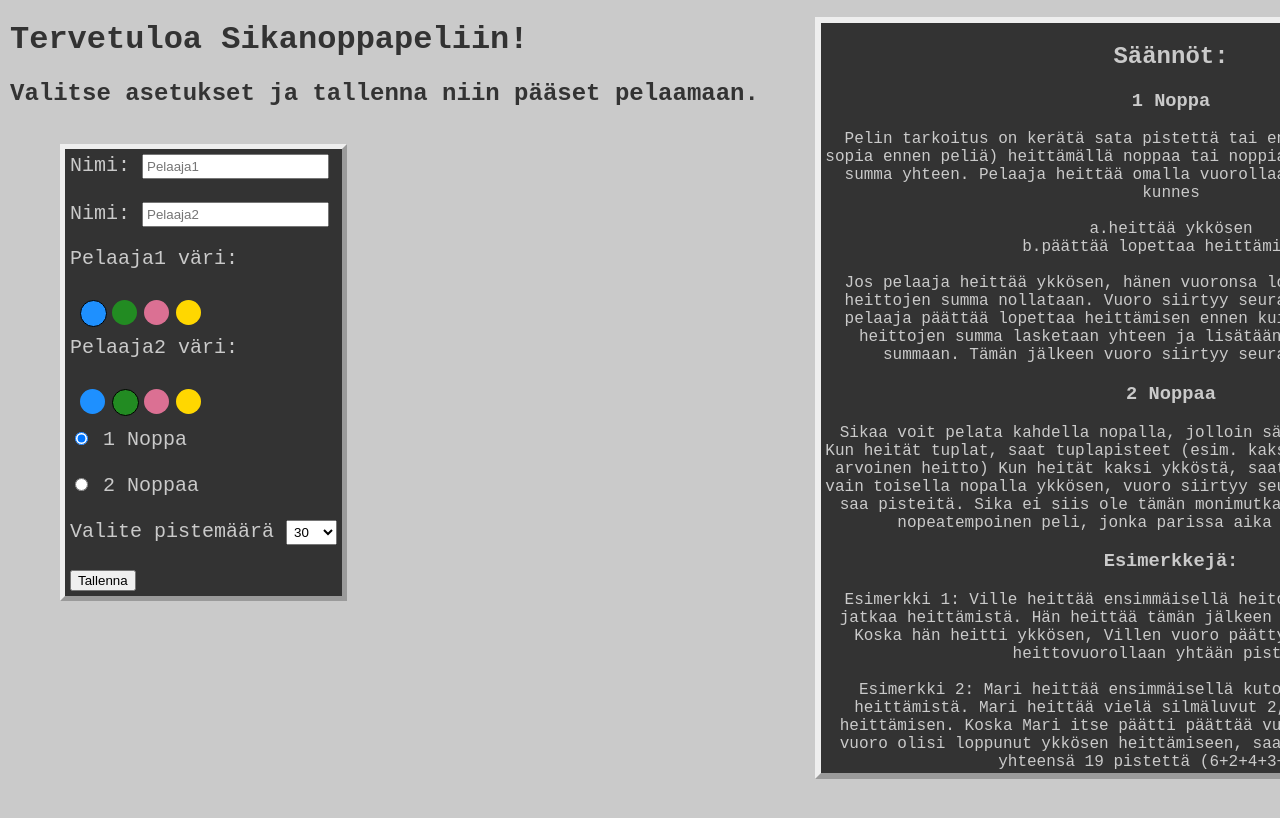
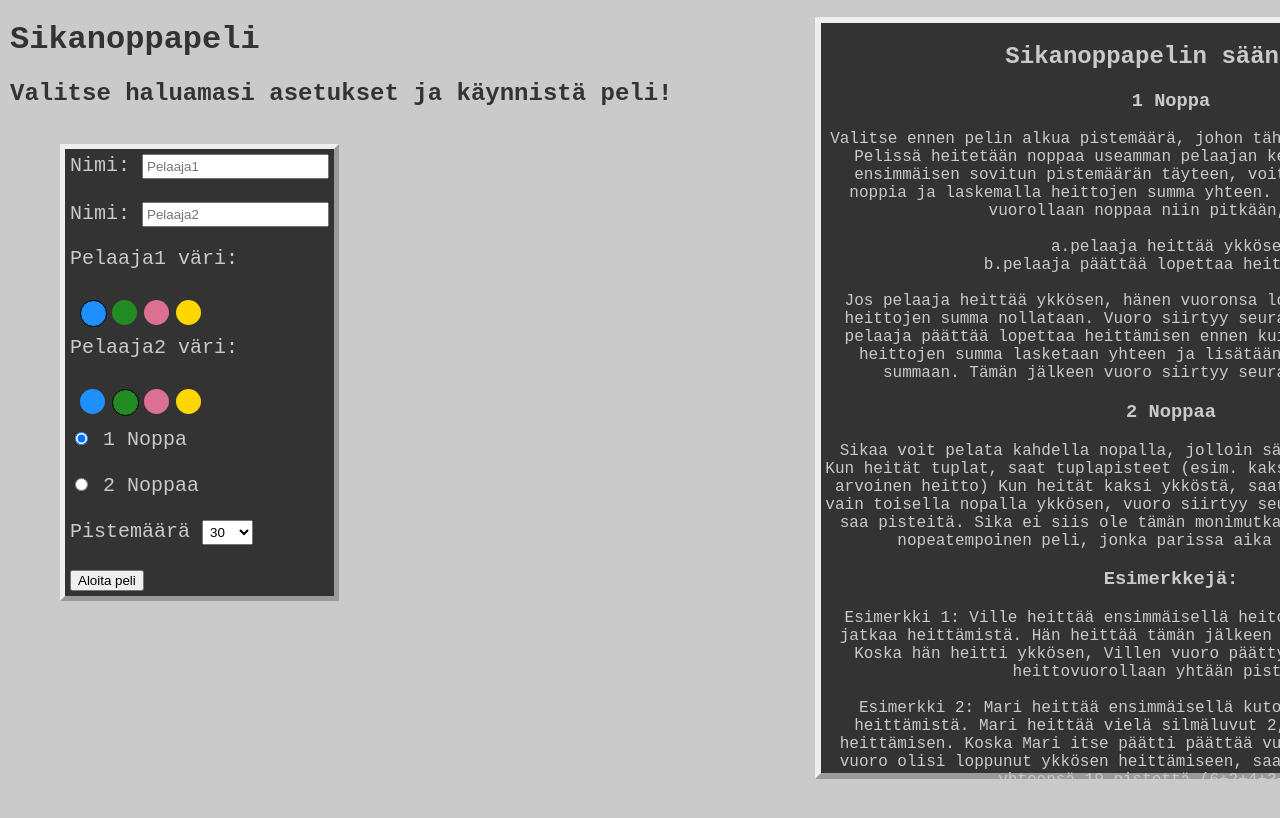
Before and after one commit to eetusva/JavaScript-Sikanoppapeli, a plain HTML site: page index.html in a window 1280 px wide. Shown: the top 818 px of the page. Drawn offline with Linux system fonts and the light colour scheme.

Commit message:
Update index.html

```diff
--- a/index.html
+++ b/index.html
@@ -9,20 +9,20 @@
 </head>
 
 <body>
-    <h1>Tervetuloa Sikanoppapeliin!</h1>
-    <h2>Valitse asetukset ja tallenna niin pääset pelaamaan.</h2>
+    <h1>Sikanoppapeli</h1>
+    <h2>Valitse haluamasi asetukset ja käynnistä peli!</h2>
     <div class="rules">
-        <h2>Säännöt:</h2>
+        <h2>Sikanoppapelin säännöt:</h2>
         <div>
             <h3>1 Noppa</h3>
             <p>
-                Pelin tarkoitus on kerätä sata pistettä tai enemmän (pistemäärän voi sopia ennen peliä) heittämällä
+                Valitse ennen pelin alkua pistemäärä, johon tähdätään pelaajien kesken. Pelissä heitetään noppaa useamman pelaajan kesken ja se joka kerää ensimmäisen sovitun pistemäärän täyteen, voittaa pelin.
                 noppaa tai noppia ja laskemalla heittojen summa yhteen.
                 Pelaaja heittää omalla vuorollaan noppaa niin pitkään, kunnes
                 <br><br>
-                a.heittää ykkösen
+                a.pelaaja heittää ykkösen
                 <br>
-                b.päättää lopettaa heittämisen.
+                b.pelaaja päättää lopettaa heittämisen.
                 <br><br>
                 Jos pelaaja heittää ykkösen, hänen vuoronsa loppuu ja sen kierroksen heittojen summa nollataan. Vuoro
                 siirtyy seuraavalle pelaajalle. Jos pelaaja päättää lopettaa heittämisen ennen kuin hän heittää ykkösen,
@@ -118,7 +118,7 @@
             </div>
 
             <div>
-                <label for="points">Valite pistemäärä</label>
+                <label for="points">Pistemäärä</label>
                 <select name="points" id="points">
                     <option value="30">30</option>
                     <option value="50">50</option>
@@ -128,7 +128,7 @@
                 <br><br>
             </div>
 
-            <button id="savebtn">Tallenna</button>
+            <button id="savebtn">Aloita peli</button>
         </form>
     </div>
 
```
